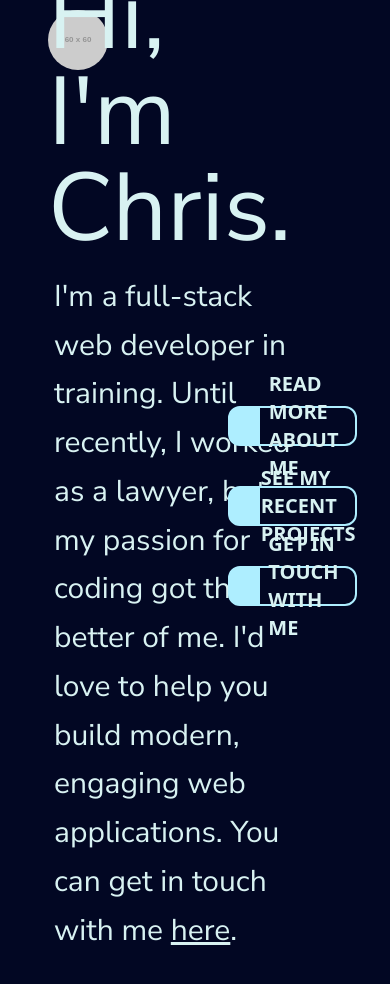
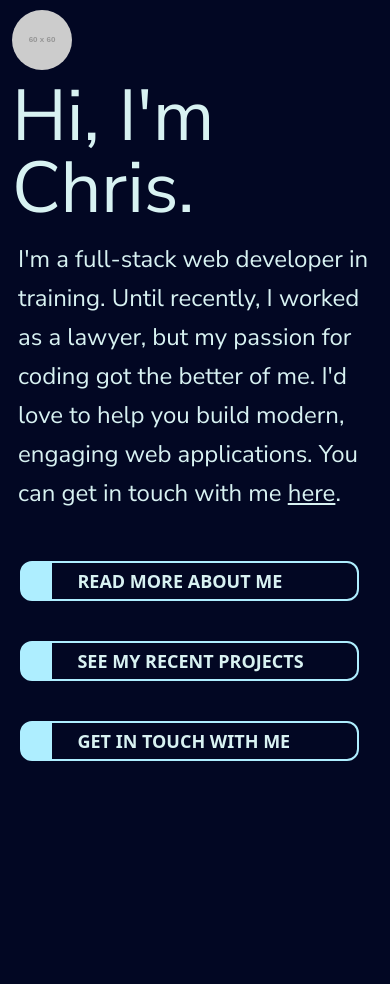
Before and after one commit to chris-kamp/portfolio-react, a React (Create React App) app: page / in a window 390 px wide. Shown: the top 984 px of the page. After the commit the page ends 844 px from the top, so only its background shows below. Built offline with nearby package versions, Linux system fonts and the light colour scheme.

Commit message:
add responsive layout to homepage

```diff
--- a/src/assets/style.css
+++ b/src/assets/style.css
@@ -1,10 +1,12 @@
+@media only screen and (min-width: 640px) {
   .link-fill {
     border-left: solid 24px #AEEEFF;
     background: linear-gradient(to right, transparent 50%, #AEEEFF 50%);
     background-size: 200% 100%;
-  transition: 1s;
+    transition: 0.7s;
   }
 
   .link-fill:hover {
     background-position: -20% 0;
   }
+}
--- a/src/components/Home.js
+++ b/src/components/Home.js
@@ -6,7 +6,7 @@ const Home = () => {
   return (
     <div className="h-screen grid grid-rows-2af">
       <Navbar />
-      <div className="grid grid-cols-2">
+      <div className="flex flex-col xl:grid xl:grid-cols-2">
         <HomeBlurb />
         <HomeLinks />
       </div>
--- a/src/components/HomeBlurb.js
+++ b/src/components/HomeBlurb.js
@@ -1,9 +1,9 @@
 const HomeBlurb = () => {
   return (
   <div className="flex items-center h-4/6">
-    <div className="ml-12 mt-16 p-0">
-      <h1 className="font-nunito text-8xl text-light mb-4">Hi, I'm Chris.</h1>
-      <p className="font-nunito text-3xl leading-relaxed text-light ml-1.5">I'm a full-stack web developer in training. Until recently, I worked as a lawyer, but my passion for coding got the better of me. I'd love to help you build modern, engaging web applications. You can get in touch with me <a href="#" className="underline">here</a>.</p>
+    <div className="ml-3 mr-3 sm:ml-12 sm:mr-0 sm:mt-16 p-0">
+      <h1 className="font-nunito text-7xl sm:text-8xl text-light mb-4">Hi, I'm Chris.</h1>
+      <p className="font-nunito xs:leading-relaxed text-2xl sm:text-3xl text-light ml-1.5 ">I'm a full-stack web developer in training. Until recently, I worked as a lawyer, but my passion for coding got the better of me. I'd love to help you build modern, engaging web applications. You can get in touch with me <a href="#" className="underline">here</a>.</p>
     </div>
   </div>
   )
--- a/src/components/HomeLink.js
+++ b/src/components/HomeLink.js
@@ -2,10 +2,10 @@ const HomeLink = ({ text }) => {
   return (
     <a
       href="#"
-      className="border-2 border-primary border-l-32 rounded-xl bg-dark w-4/6 h-10 mb-10 flex link-fill"
+      className="border-2 border-primary border-l-32 rounded-xl bg-dark w-full xs:w-11/12 sm:w-4/6 h-10 mb-10 flex link-fill"
     >
-      <div className="w-3/12"></div>
-      <span className="flex items-center text-xl font-bold text-light">{text}</span>
+      <div className="w-1/12 sm:w-3/12"></div>
+      <span className="flex items-center text-md xs:text-lg sm:text-xl font-bold text-light">{text}</span>
     </a>
   );
 };
--- a/src/components/HomeLinks.js
+++ b/src/components/HomeLinks.js
@@ -2,7 +2,7 @@ import HomeLink from "./HomeLink"
 
 const HomeLinks = () => {
   return (
-    <div className="h-4/6 flex flex-col justify-center items-center w-full pt-48">
+    <div className="h-4/6 flex flex-col xl:justify-center pl-2 pr-2 xs:pl-5 xs:pr-0 sm:pl-0 sm:items-center w-full pt-12 xl:pt-48">
       <HomeLink text="READ MORE ABOUT ME"/>
       <HomeLink text="SEE MY RECENT PROJECTS"/>
       <HomeLink text="GET IN TOUCH WITH ME"/>
--- a/src/components/Navbar.js
+++ b/src/components/Navbar.js
@@ -3,7 +3,7 @@ import NavItem from "./NavItem"
 const Navbar = () => {
   return (
     <nav className="h-20 text-light font-nunito font-bold text-xl flex justify-between">
-      <div className="ml-12 flex min-w-max items-center w-32">
+      <div className="ml-3 sm:ml-12 flex min-w-max items-center w-32">
         <img
           src="https://via.placeholder.com/60"
           alt="CK Logo"
--- a/tailwind.config.js
+++ b/tailwind.config.js
@@ -20,6 +20,9 @@ module.exports = {
         16: "16px",
         32: "32px",
       },
+      screens: {
+        'xs': '360px'
+      }
     },
   },
   variants: {
```
Lines whose indentation alone changed are shown as unchanged.
